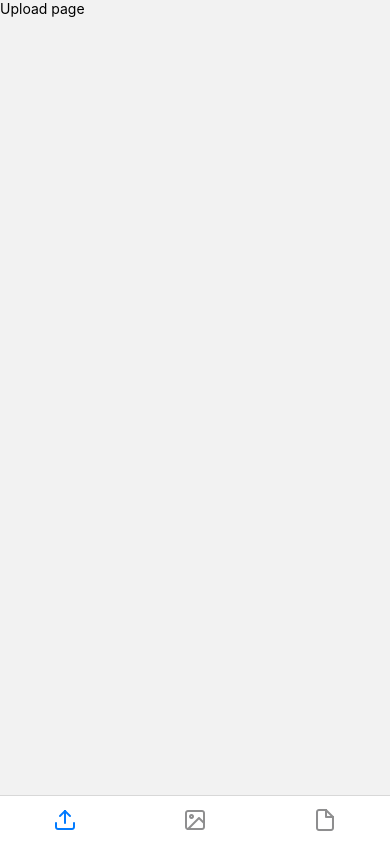
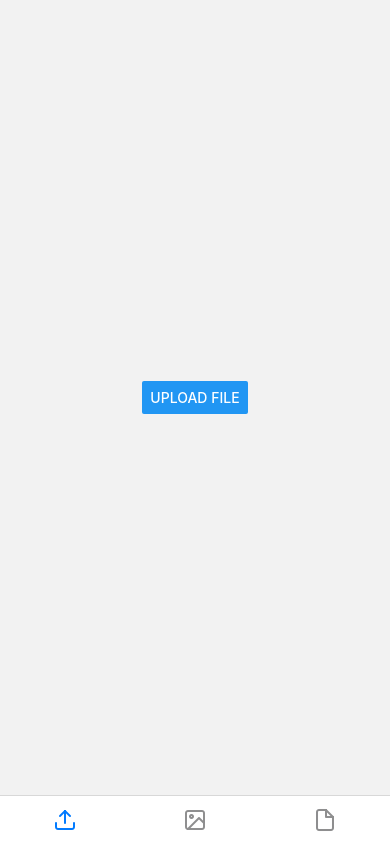
Before and after one commit to sweelemk/AL, a React Native app: screen /UploadPage in a window 390 px wide. Built offline with nearby package versions, Linux system fonts and the light colour scheme.

Commit message:
setting up file uploading functionality update upload page to handle file uploading

```diff
--- a/db/db.json
+++ b/db/db.json
@@ -1,3 +1,20 @@
 {
-  "files": []
+  "files": [
+    {
+      "size": 66873,
+      "fileCopyUri": "file:///Users/andrey.kashkan/Library/Developer/CoreSimulator/Devices/D1179ADA-E7CA-42C0-B488-BAC1E525C922/data/Containers/Data/Application/503B48D4-6C49-4324-B10E-56B0DCF4090A/Library/Caches/FDA80A43-2D32-4B55-8F3A-3F3E0C8E4D01/IMG_0008.JPG",
+      "name": "IMG_0008.JPG",
+      "uri": "file:///Users/andrey.kashkan/Library/Developer/CoreSimulator/Devices/D1179ADA-E7CA-42C0-B488-BAC1E525C922/data/Containers/Data/Application/503B48D4-6C49-4324-B10E-56B0DCF4090A/tmp/org.reactjs.native.example.atixlabs-Inbox/IMG_0008.JPG",
+      "type": "image/jpeg",
+      "id": 1
+    },
+    {
+      "size": 176,
+      "fileCopyUri": "file:///Users/andrey.kashkan/Library/Developer/CoreSimulator/Devices/D1179ADA-E7CA-42C0-B488-BAC1E525C922/data/Containers/Data/Application/503B48D4-6C49-4324-B10E-56B0DCF4090A/Library/Caches/E1CC53BD-EEF3-42FB-82A2-8A65CB344367/username.csv",
+      "name": "username.csv",
+      "uri": "file:///Users/andrey.kashkan/Library/Developer/CoreSimulator/Devices/D1179ADA-E7CA-42C0-B488-BAC1E525C922/data/Containers/Data/Application/503B48D4-6C49-4324-B10E-56B0DCF4090A/tmp/org.reactjs.native.example.atixlabs-Inbox/username.csv",
+      "type": "text/csv",
+      "id": 2
+    }
+  ]
 }
--- a/package.json
+++ b/package.json
@@ -16,6 +16,7 @@
     "axios": "^0.27.2",
     "react": "18.0.0",
     "react-native": "0.69.0",
+    "react-native-document-picker": "^8.1.1",
     "react-native-safe-area-context": "^4.3.1",
     "react-native-screens": "^3.13.1",
     "react-native-vector-icons": "^9.2.0"
--- a/src/api/http.ts
+++ b/src/api/http.ts
@@ -1,6 +1,6 @@
 import axios, {AxiosRequestConfig, AxiosInstance, AxiosResponse} from 'axios';
 
-const BASE_URL = process.env.REACT_APP_API_BASE;
+const BASE_URL = 'http://localhost:3005';
 const headers: Readonly<Record<string, string | boolean>> = {
   Accept: 'application/json',
   'Content-Type': 'application/json; charset=utf-8',
--- a/src/components/layout/layout.tsx
+++ b/src/components/layout/layout.tsx
@@ -9,7 +9,8 @@ interface LayoutInterface {
 const Layout: React.FC<LayoutInterface> = ({children}) => {
   const insets = useSafeAreaInsets();
 
-  return <View style={{paddingTop: insets.top}}>{children}</View>;
+  // eslint-disable-next-line react-native/no-inline-styles
+  return <View style={{flex: 1, paddingTop: insets.top}}>{children}</View>;
 };
 
 export default Layout;
--- a/src/screens/upload-page/upload-page.tsx
+++ b/src/screens/upload-page/upload-page.tsx
@@ -1,15 +1,84 @@
-import React from 'react';
-import {Text, View} from 'react-native';
+import React, {useState, useEffect} from 'react';
+import {View, StyleSheet, Button, ActivityIndicator} from 'react-native';
+import DocumentPicker, {
+  DirectoryPickerResponse,
+  DocumentPickerResponse,
+  isInProgress,
+  types,
+} from 'react-native-document-picker';
 import {Layout} from '../../components';
+import {FilesServiceType} from '../../api/services/interfaces/files.interface';
+import {addFile} from '../../api/services/files.service';
 
 const UploadPage: React.FC = () => {
+  const [loading, setLoading] = useState<boolean>(false);
+  const [result] = React.useState<
+    Array<DocumentPickerResponse> | DirectoryPickerResponse | undefined | null
+  >();
+
+  useEffect(() => {
+    console.log(JSON.stringify(result, null, 2));
+  }, [result]);
+
+  const handleError = (err: unknown) => {
+    if (DocumentPicker.isCancel(err)) {
+      console.warn('cancelled');
+    } else if (isInProgress(err)) {
+      console.warn(
+        'multiple pickers were opened, only the last will be considered',
+      );
+    } else {
+      throw err;
+    }
+  };
+
+  const uploadFile = async (file: FilesServiceType) => {
+    setLoading(true);
+    try {
+      const resp = await addFile(file);
+      console.log(resp.data);
+    } catch (e) {
+      throw e;
+    } finally {
+      setLoading(false);
+    }
+  };
+
   return (
     <Layout>
-      <View>
-        <Text>Upload page</Text>
+      <View style={styles.container}>
+        {loading && <ActivityIndicator />}
+        <Button
+          title="Upload file"
+          onPress={async () => {
+            try {
+              const pickerResult = await DocumentPicker.pickSingle({
+                presentationStyle: 'fullScreen',
+                copyTo: 'cachesDirectory',
+                type: [types.images, types.csv],
+              });
+              await uploadFile(pickerResult);
+            } catch (e) {
+              handleError(e);
+            }
+          }}
+        />
       </View>
     </Layout>
   );
 };
 
 export default UploadPage;
+
+const styles = StyleSheet.create({
+  container: {
+    flex: 1,
+    alignItems: 'center',
+    justifyContent: 'center',
+  },
+  box: {
+    width: 60,
+    height: 60,
+    marginVertical: 20,
+  },
+});
```
Also changed, not shown: src/api/services/interfaces/files.interface.ts (+9 -7 lines), 3 other files (tests, documents, lock files or other folders).
